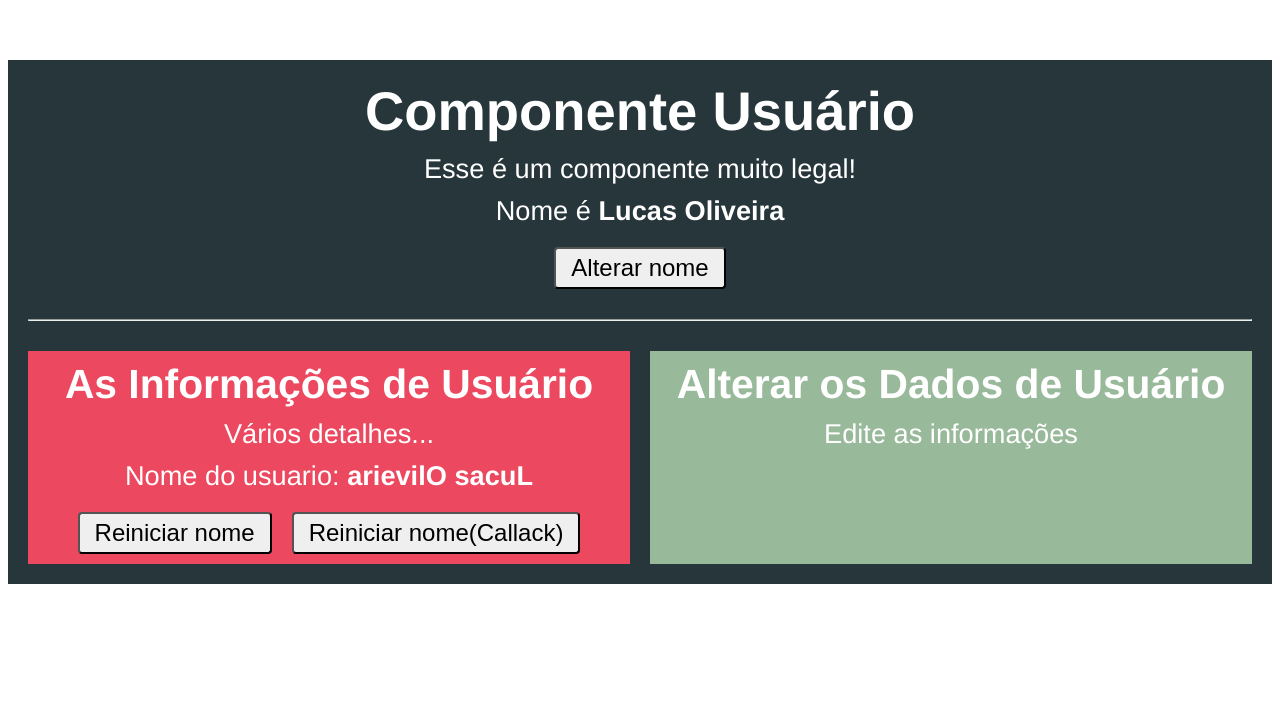
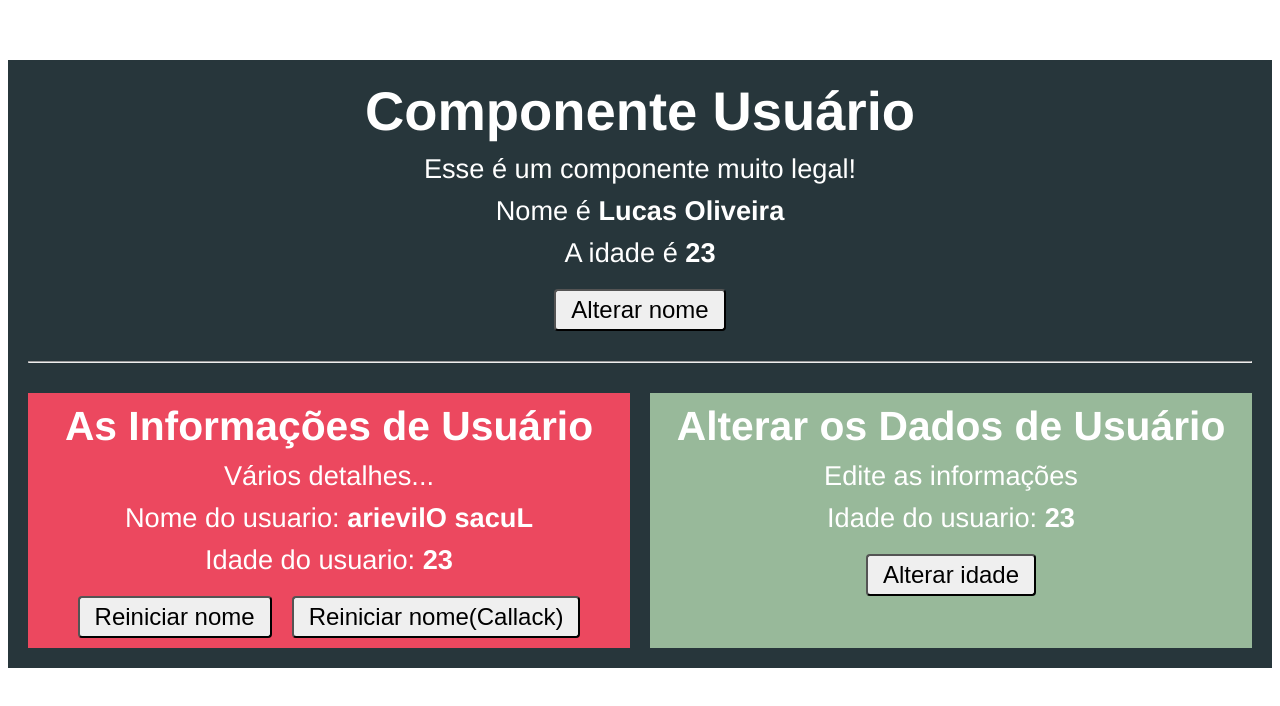
Before and after one commit to freaklucas/frontend, a Vue app in the folder comunicacao/: page / in a window 1280 px wide. Shown: the top 706 px of the page. Built offline with nearby package versions, Linux system fonts and the light colour scheme.

Commit message:
componente irmaos

```diff
--- a/comunicacao/src/components/Usuario.vue
+++ b/comunicacao/src/components/Usuario.vue
@@ -4,6 +4,9 @@
     <p>Esse é um componente muito legal!</p>
     <p>
       Nome é <strong>{{ nome }}</strong>
+    </p>
+    <p>
+      A idade é <strong>{{ idade }}</strong>
     </p>
     <button @click="alterarNome">Alterar nome</button>
     <hr />
@@ -12,8 +15,9 @@
         :nome="nome"
         @nomeMudou="nome = $event"
         :reiniciarFn="reiniciarNome"
+        :idade="idade"
       />
-      <app-usuario-editar />
+      <app-usuario-editar :idade="idade" @idadeMudou="idade = $event" />
     </div>
   </div>
 </template>
@@ -27,6 +31,7 @@
   data() {
     return {
       nome: "Lucas Oliveira",
+      idade: 23,
     };
   },
   methods: {
--- a/comunicacao/src/components/UsuarioEditar.vue
+++ b/comunicacao/src/components/UsuarioEditar.vue
@@ -2,13 +2,25 @@
   <div class="componente">
     <h2>Alterar os Dados de Usuário</h2>
     <p>Edite as informações</p>
+    <p>
+      Idade do usuario: <strong>{{ idade }}</strong>
+    </p>
+    <button @click="alterarIdade">Alterar idade</button>
   </div>
 </template>
 
 <script>
 export default {
-
-}
+  props: {
+    idade: Number,
+  },
+  methods: {
+    alterarIdade() {
+      //   this.idade = 33;
+      this.$emit("idadeMudou", 33);
+    },
+  },
+};
 </script>
 
 <style scoped>
--- a/comunicacao/src/components/UsuarioInfo.vue
+++ b/comunicacao/src/components/UsuarioInfo.vue
@@ -4,6 +4,9 @@
     <p>Vários detalhes...</p>
     <p>
       Nome do usuario: <strong>{{ inverterNome() }}</strong>
+    </p>
+    <p>
+      Idade do usuario: <strong>{{ idade }}</strong>
     </p>
     <button @click="reiniciarNome">Reiniciar nome</button>
     <button @click="reiniciarFn">Reiniciar nome(Callack)</button>
@@ -19,6 +22,7 @@
       //  default: 'default na props'
     },
     reiniciarFn: Function,
+    idade: Number,
   },
   methods: {
     inverterNome() {
```
Lines whose indentation alone changed are shown as unchanged.
